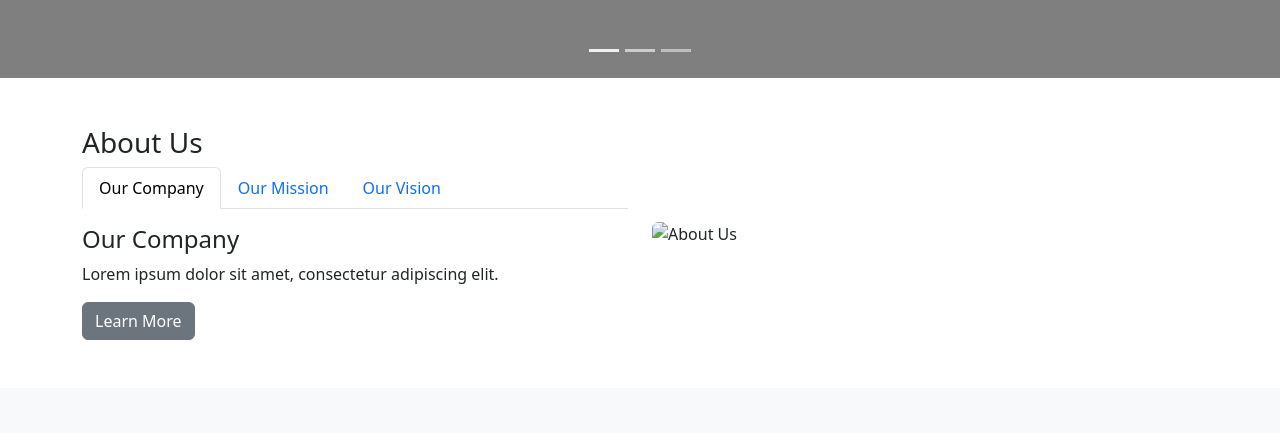
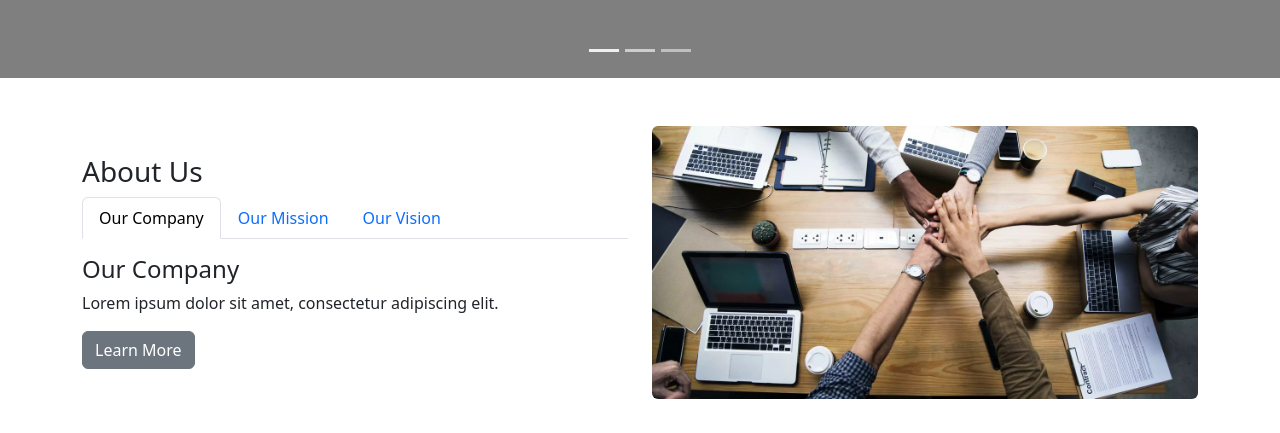
Before and after one commit to Kleverixmedia/Home-page.com, a plain HTML site: page index.html in a window 1280 px wide. Shown: the part 780-1213 px from the top of the page. Drawn offline with nearby package versions, Linux system fonts and the light colour scheme.

Commit message:
Update index.html

```diff
--- a/index.html
+++ b/index.html
@@ -221,7 +221,7 @@
             </div>
         </div>
         <div class="col-md-6">
-            <img src="about.jpg" alt="About Us" class="img-fluid rounded">
+            <img src="business-success-1.jpg" alt="About Us" class="img-fluid rounded">
         </div>
     </div>
 </section>
```
